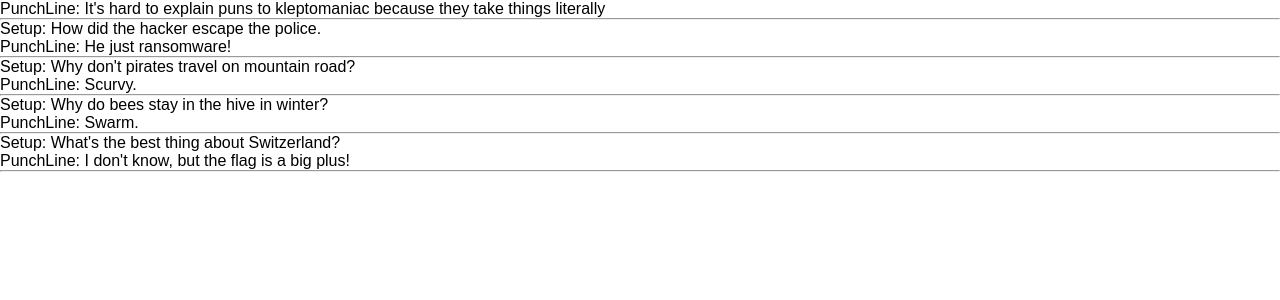
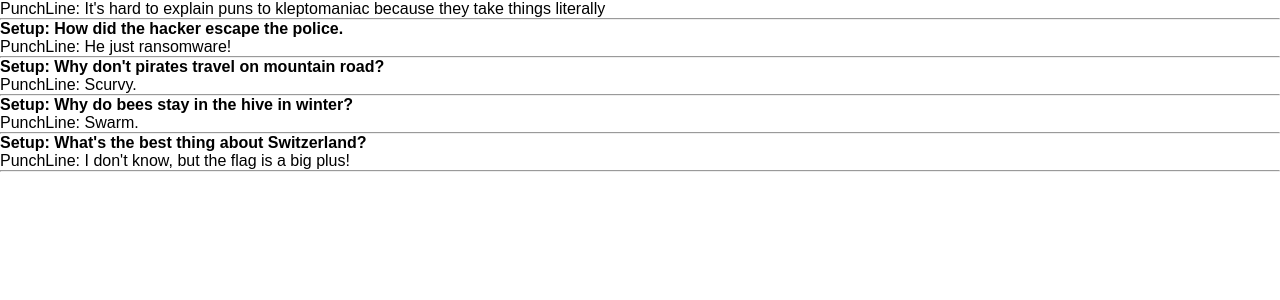
Before and after one commit to joshua-akuna/scrimba-react-tutorials, a React (Vite) app: page /jokes in a window 1280 px wide. Shown: the top 300 px of the page. Built offline with nearby package versions, Linux system fonts and the light colour scheme.

Commit message:
App.css updated

```diff
--- a/src/App.css
+++ b/src/App.css
@@ -162,3 +162,7 @@ article.jounal-entry {
   font-size: 0.9rem;
   font-weight: 400;
 }
+
+.setup {
+  font-weight: 600;
+}
```
